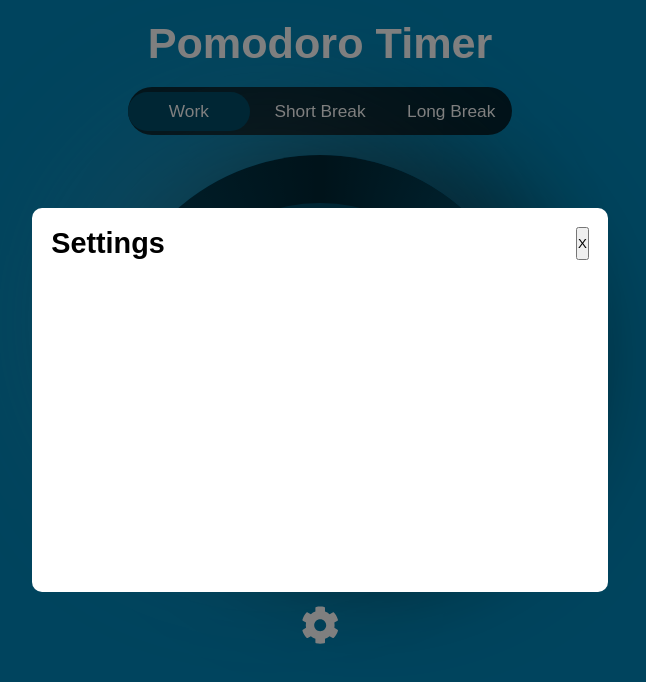
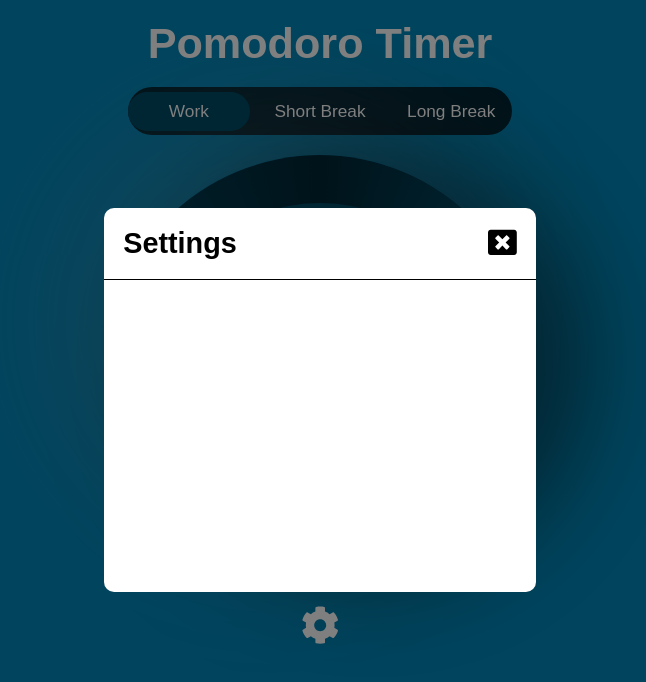
Before and after one commit to faldi17/pomodoro-timer-react, a React (Vite) app: page / in a window 1280 px wide. Both pictures are taken after a click on the element 640 px from the left and 624 px from the top of the page. Shown: the top 682 px of the page, without its empty margins (320-966 px from the left). Built offline with nearby package versions, Linux system fonts and the light colour scheme.

Commit message:
modal header

```diff
--- a/src/components/Modal/ModalContainer.jsx
+++ b/src/components/Modal/ModalContainer.jsx
@@ -1,5 +1,6 @@
 import { motion } from 'framer-motion';
 import React from 'react';
+import { FaWindowClose } from 'react-icons/fa';
 import styled from 'styled-components';
 
 function ModalContainer({ isOpen, onClose }) {
@@ -11,7 +12,9 @@ function ModalContainer({ isOpen, onClose }) {
                 exit={{ y: '-100vh', scale: 0 }}>
                 <ModalHeader>
                     <ModalTitle>Settings</ModalTitle>
-                    <ModalCloseButton onClick={onClose}>X</ModalCloseButton>
+                    <ModalCloseButton onClick={onClose}>
+                        <FaWindowClose fontSize="3rem" />
+                    </ModalCloseButton>
                 </ModalHeader>
                 <ModalBody></ModalBody>
             </ModalContent>
@@ -32,7 +35,7 @@ const Container = styled.div`
 
 const ModalContent = styled(motion.div)`
     background-color: #ffffff;
-    width: 60rem;
+    width: 45rem;
     height: 40rem;
     border-radius: 10px;
 `;
@@ -42,12 +45,15 @@ const ModalHeader = styled.div`
     padding: 2rem;
     display: flex;
     justify-content: space-between;
+    border-bottom: 1px solid black;
 `;
 
 const ModalTitle = styled.h3`
     font-size: 3rem;
 `;
 
-const ModalCloseButton = styled.button``;
+const ModalCloseButton = styled.button`
+    all: unset;
+`;
 
 const ModalBody = styled.div``;
```
